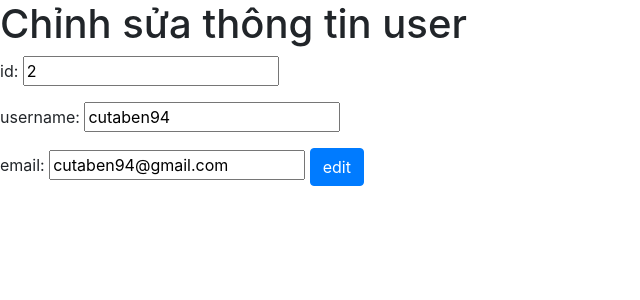
After one commit to hungly1802/php, a PHP site: page /edit.php?id=2 in a window 1280 px wide. The commit adds this page. Shown: the top 300 px of the page, without its empty margins (0-640 px from the left). Run offline with PHP 8.4, Linux system fonts and the light colour scheme; data comes from the database, SQL or seed files in the repository.

Commit message:
update php

```diff
--- /dev/null
+++ b/edit.php
@@ -0,0 +1,48 @@
+<!doctype html>
+<html lang="en">
+
+<head>
+  <title>Title</title>
+  <!-- Required meta tags -->
+  <meta charset="utf-8">
+  <meta name="viewport" content="width=device-width, initial-scale=1, shrink-to-fit=no">
+
+  <!-- Bootstrap CSS -->
+  <link rel="stylesheet" href="https://stackpath.bootstrapcdn.com/bootstrap/4.3.1/css/bootstrap.min.css" integrity="sha384-ggOyR0iXCbMQv3Xipma34MD+dH/1fQ784/j6cY/iJTQUOhcWr7x9JvoRxT2MZw1T" crossorigin="anonymous">
+</head>
+
+<body>
+  <?php
+  $id = $_GET['id'];
+  //Kết nối databse
+  $con = mysqli_connect('localhost', 'root', '', 'user_data');
+  //Viết câu SQL lấy tất cả dữ liệu trong bảng players
+  $sql = "SELECT * FROM `user_info` WHERE `id`= " . $id;
+  //Chạy câu SQL
+  $result = mysqli_query($con, $sql);
+  //Gắn dữ liệu lấy được vào mảng $data
+  while ($row = mysqli_fetch_assoc($result)) {
+    $info = $row;
+  }
+  ?>
+  <form action="process_edit.php" method="POST">
+    <h1>Chỉnh sửa thông tin user</h1>
+    <div class="form-group">
+      <span>id: </span><input type="text" name="id" value="<?php echo $info['id'] ?>">
+    </div>
+    <div class="form-group">
+      <span>username: </span><input type="text" name="username" value="<?php echo $info['username'] ?>">
+    </div>
+    <div class="form-group">
+      <span>email: </span> <input type="text" name="email" value="<?php echo $info['email'] ?>">
+      <button type="submit" class="btn btn-primary">edit</button>
+    </div>
+  </form>
+  <!-- Optional JavaScript -->
+  <!-- jQuery first, then Popper.js, then Bootstrap JS -->
+  <script src="https://code.jquery.com/jquery-3.3.1.slim.min.js" integrity="sha384-q8i/X+965DzO0rT7abK41JStQIAqVgRVzpbzo5smXKp4YfRvH+8abtTE1Pi6jizo" crossorigin="anonymous"></script>
+  <script src="https://cdnjs.cloudflare.com/ajax/libs/popper.js/1.14.7/umd/popper.min.js" integrity="sha384-UO2eT0CpHqdSJQ6hJty5KVphtPhzWj9WO1clHTMGa3JDZwrnQq4sF86dIHNDz0W1" crossorigin="anonymous"></script>
+  <script src="https://stackpath.bootstrapcdn.com/bootstrap/4.3.1/js/bootstrap.min.js" integrity="sha384-JjSmVgyd0p3pXB1rRibZUAYoIIy6OrQ6VrjIEaFf/nJGzIxFDsf4x0xIM+B07jRM" crossorigin="anonymous"></script>
+</body>
+
+</html>
--- a/index.php
+++ b/index.php
@@ -163,6 +163,7 @@
     <script src="https://cdnjs.cloudflare.com/ajax/libs/popper.js/1.14.7/umd/popper.min.js" integrity="sha384-UO2eT0CpHqdSJQ6hJty5KVphtPhzWj9WO1clHTMGa3JDZwrnQq4sF86dIHNDz0W1" crossorigin="anonymous"></script>
     <script src="https://stackpath.bootstrapcdn.com/bootstrap/4.3.1/js/bootstrap.min.js" integrity="sha384-JjSmVgyd0p3pXB1rRibZUAYoIIy6OrQ6VrjIEaFf/nJGzIxFDsf4x0xIM+B07jRM" crossorigin="anonymous"></script>
     <script src="script.js"></script>
+    <script src="test.js"></script>
 </body>
 
 </html>
```
Also changed, not shown: process_del.php (+4 -3 lines), process_edit.php (added, +15 -0 lines), script.js (+3 -42 lines), welcome.php (+37 -4 lines), test.js (added).
